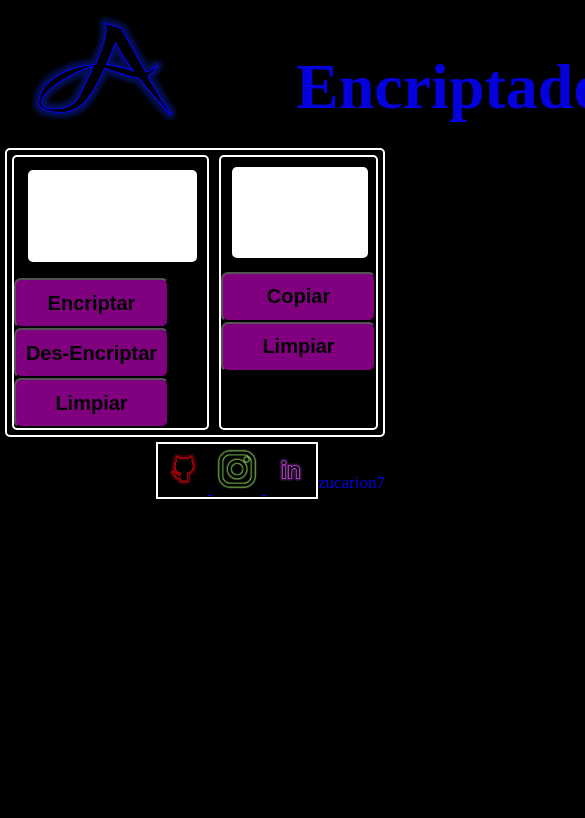
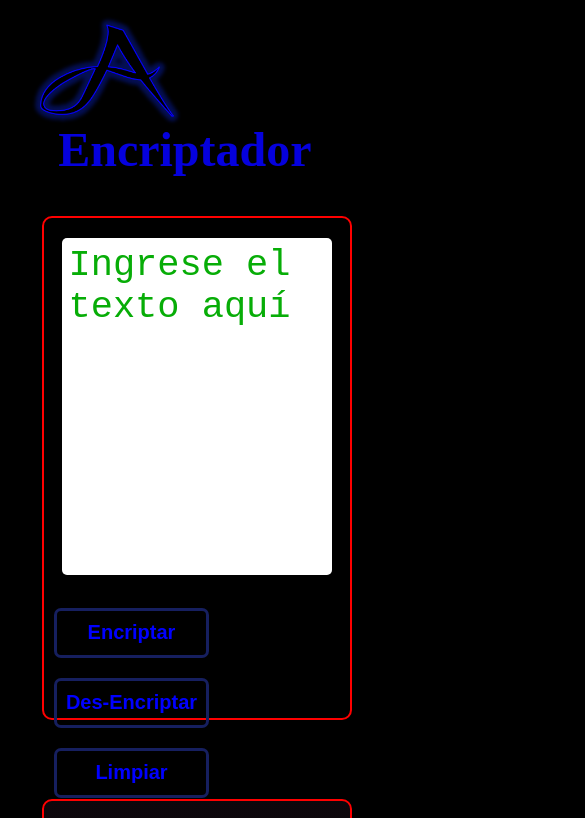
Before and after one commit to zucarion7/Encriptador-Alura-ONE, a plain HTML site: page index.html in a window 390 px wide. Shown: the top 818 px of the page, 585 px wide, since content can reach past the window. Drawn offline with Linux system fonts and the light colour scheme.

Commit message:
agregado modo responsive y acomodado los espacios de mensajes

```diff
--- a/css/style.css
+++ b/css/style.css
@@ -1,52 +1,48 @@
 header{
-    display: flex;
-    font-size: 75px;
     font-size: 4rem;
     font-weight: bold;
     color:rgb(5, 1, 221);
-    margin:5px;
-    /* background-color: black;     */
+    margin:15px;
 }
 
 h1{
-    padding: 50px 100px 0 100px;
+    padding: 50px 100px 0 225px;
 }
 
-.alura-img{
-    margin: 0.5rem;
+#alura-A{
+    float: left;
     width: 175px;
 }
 
 body{
-    /* overflow:hidden; */
     background-color: black;
 }
 
-/* main{
-    padding:5% 20% 5% 10%;
-} */
-
-.zona-encript{
-    display:flex;
-    border: 2px solid white;
-    border-radius:5px;
-    margin:5px;
+main{
+    margin:25px;
 }
 
 .zona-texto{
-    width: 600px;
+    width: 55%;
+    height: 450px;  /* 500px */
     display: inline-block;
-    margin:5px;
-    border-radius: 5px;
-    border:2px solid white;
+    margin:30px;
+    border-radius: 10px;
+    border:2px solid red;
 }
 
 .zona-mensaje{
-    /* display: flex; */
-    width: 400px;
-    border: 2px solid white;
-    border-radius:5px;
-    margin:5px;
+    position:absolute;
+    width: 370px;
+    height: 620px;
+    background: linear-gradient(rgba(5, 7, 12, 0.97),rgba(5, 7, 12,0.97)),red;
+    border: 2px solid red;
+    border-radius:10px;
+    /* margin:5px auto; */
+    top: 50px;
+    left:60%;
+    /* right: 0; */
+    margin:20px 10% 0 0;
 }
 
 textarea{
@@ -55,73 +51,87 @@ textarea{
     font-size: 37px;
     padding: 2% 2% 2% 2%;
     resize:none;
-    margin:7%;
     width:84%;
     border: none;
+    color: green;
 }
 
-/* .texto{
-    border: none;
-} */
+textarea::placeholder{
+    color: rgb(7, 173, 7);
+}
 
-/* .mensaje{
-} */
+#mensaje{
+    height: 75%;
+    margin:20px 20px 20px 6%;
+}
 
+#texto{
+    height: 65%;
+    margin:20px 20px 20px 6%;
+}
 
+#alura-img{
+    width: 84%;
+    margin:7% 7% 7% 6%;
+    display:none;
+}
 
 button{
     display:inline-block;
+    /* position:relative; */
     font-weight: bold;
     border-radius: 7px;
-    background: purple;
+    border:3px solid;
+    border-color: #161F5F;
+    background: none;
+    margin: 10px;
     width: 155px;
     height: 50px;
     font-size: 20px;
-    transition:0.5s;
+    /* color: green; */
+    color: blue;
 }
 
 button:hover{
-    background:blue;
+    animation-name:boton-color;
+    animation-duration: 1.5s;
     box-shadow: 0 0 10px darkblue, 0 0 40px darkblue, 0 0 80px darkblue;
 }
 
 button:active {
-    /* transform: scale(0.98); */
     width: 150px;
     height: 45px;
     box-shadow: 3px 2px 22px 1px red;
-    transition: 0s;
+    /* transition: 0s; */
 }
 
 footer{
-    display: flex;
-    align-content: center;
-    padding:0 0 2% 40%;
+    text-align: center;
+    bottom:0;
+    margin-bottom: 10px;
 }
 
 .redes{
-    border:2px solid white;
-    /* display: inline-block; */
-    /* align-content: center;    */
+    display: inline-block;
+    border:2px solid blue;
+    border-radius: 5px;
 }
 
 li{
-    display: inline;
+    display: inline-block;
     text-align: center;
-
 }
 
 .redes-S{
     width: 50px;
     height: 50px;
-    border-radius: 100%;
-    /* display:inline-block;     */
+    border-radius: 5px;
 }
 
 .redes-S:hover{
     /* margin: 5px; */
     background-color: blue;
-    box-shadow: 0 0 10px darkblue, 0 0 40px darkblue, 0 0 80px darkblue;
+    box-shadow: 0 0 15px darkblue, 0 0 40px darkblue, 0 0 80px darkblue;
 }
 .redes-S:active {
     /* transform: scale(0.98); */
@@ -132,10 +142,64 @@ li{
 }
 
 .zuca7{
-    display: inline;
+    display: block;
     color:rgb(5, 1, 221);
     font-size: 17px;
     text-align: center;
-    margin-top: 2rem;
+    margin-top: 15px;
 }
 /* #161F5F */
+
+@media screen and (max-width:950px){
+    h1{
+        font-size: 3rem;
+        padding: 50px 100px 0 12%;
+    }
+
+    .zona-texto{
+        width: 90%;
+        height: 500px;
+        margin:5%;
+        /* display: block; */
+        /* margin:30px; */
+        border-radius: 10px;
+        border:2px solid red;
+    }
+
+    .zona-mensaje{
+        position:static;
+        width: 90%;
+        height: 620px;
+        background: linear-gradient(rgba(5, 7, 12, 0.97),rgba(5, 7, 12,0.97)),red;
+        border: 2px solid red;
+        border-radius:10px;
+        margin:5%;
+        top: 50px;
+        left:5%;
+    }
+
+
+
+    /* textarea{
+        display: inline-block;
+        border-radius: 5px;
+        font-size: 37px;
+        padding: 2% 2% 2% 2%;
+        resize:none;
+        margin:7% 7% 7% 6%;
+        width:84%;
+        height: 200px;
+        border: none;
+    } */
+}
+
+@keyframes boton-color {
+    25%{
+        background: blue;
+        color: black;
+    }
+    90%{
+        background: none;
+        color: blue;
+    }
+}
--- a/index.html
+++ b/index.html
@@ -13,7 +13,7 @@
     <body>
         <header>
             <div>
-                <img class="alura-img" src="img/A-alura.png">
+                <img id="alura-A" src="img/A-alura.png">
             </div>
             <div>
                 <h1>Encriptador</h1>
@@ -21,19 +21,18 @@
         </header>
 
         <main>
-            <section class="zona-encript">
             <div class="zona-texto">
-                    <textarea class="texto" name="texto"></textarea>
+                <textarea id="texto" name="texto" placeholder="Ingrese el texto aquí"></textarea>
                 <button type="button" name="encriptar">Encriptar</button>
                 <button type="button" name="desEncriptar">Des-Encriptar</button>
                 <button type="button" name="limpiar_texto">Limpiar</button>
             </div>
 
             <section class="zona-mensaje">
-                    <textarea class="mensaje" name="mensaje" readonly></textarea>
+                <textarea id="mensaje" name="mensaje" readonly></textarea>
+                <img id="alura-img" src="img/Alura.png">
                 <button type="button" name="copiar">Copiar</button>
                 <button type="button" name="limpiar_mensaje">Limpiar</button>
-                </section>
             </section>
         </main>
 
@@ -59,7 +58,7 @@
                     </li>
                 </ul>
             </section>
-            <p class="zuca7">zucarion7</p>
+            <p class="zuca7">@zucarion7</p>
         </footer>
         <script src="js/index.js"></script>
     </body>
--- a/js/index.js
+++ b/js/index.js
@@ -1,4 +1,4 @@
-var listaEncrip=['enter','imes','ai','ober','ufat'],
+const listaEncrip=['enter','imes','ai','ober','ufat'],
     listaDesEnc=['e','i','a','o','u'];
 
 function validar(frase,encript){
@@ -32,11 +32,11 @@ function copiarPortaPapeles(elemento){
     navigator.clipboard.writeText(textoACopiar);
 }
 
-function pegarPortaPapeles(elemento){
-    elemento.select();
-    navigator.clipboard.readText()
-        .then((value)=>elemento.value=value);
-}
+// function pegarPortaPapeles(elemento){
+//     elemento.select();
+//     navigator.clipboard.readText()
+//         .then((value)=>elemento.value=value);
+// }
 
 let texto=document.querySelector("[name=texto]");
 const encriptador=document.querySelector("[name=encriptar]");
@@ -58,24 +58,7 @@ limpiar_texto.addEventListener("click",()=>texto.value="");
 
 copiar.addEventListener("click",()=>{
     copiarPortaPapeles(mensaje);
-    pegarPortaPapeles(texto);
+    // pegarPortaPapeles(texto);
 });
 
 limpiar_mensaje.addEventListener("click",()=>mensaje.value="");
-
-
-
-
-
-
-
-// const encriptador=document.querySelector("[name=encriptar]");
-// encriptador.addEventListener("click",()=>alert(encriptar(dato.value))); //encriptar sin importar validacion
-
-
-
-// let body=document.querySelector("body");
-// body.addEventListener("click",(event)=>{
-//     if(event.target.name=="encriptar"){alert(encriptar(dato.value))}
-//     if(event.target.name=="desEncriptar"){alert(desEncriptar(dato.value))}
-// })
```
Also changed, not shown: img/Alura.png, img/alerta1.png (added), img/alerta2.png (added), img/lura.png (deleted). Lines whose indentation alone changed are shown as unchanged.
